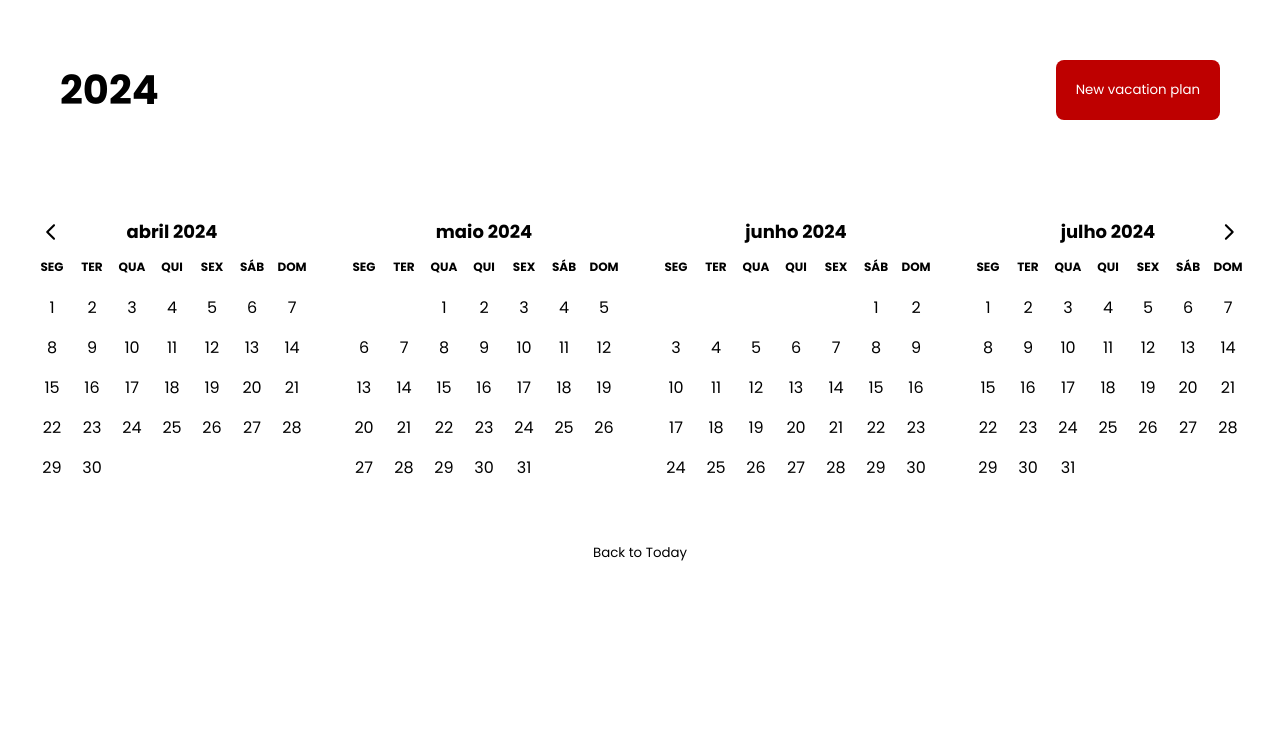
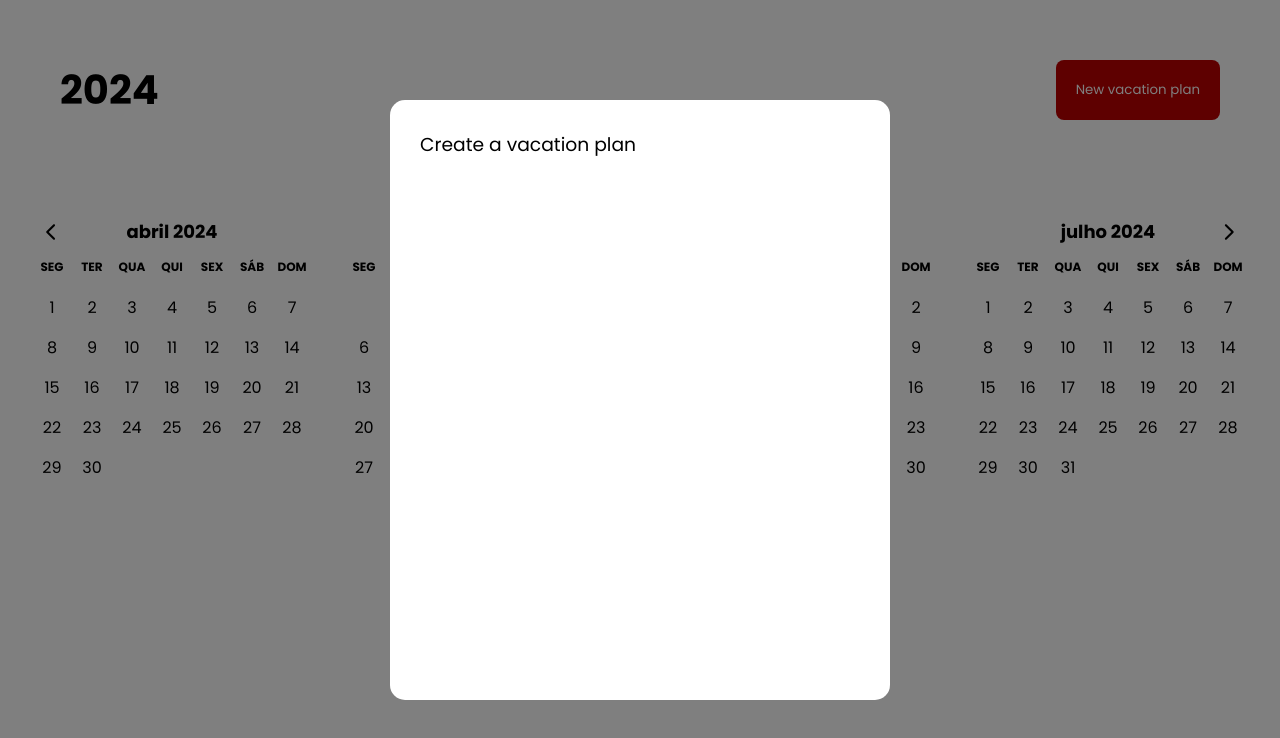
Before and after one commit to eduardouglas99/vacation-plan, a Next.js app: page / in a window 1280 px wide. Both pictures are taken after a click on the button "New vacation plan". Shown: the top 738 px of the page. Built offline with nearby package versions, Linux system fonts and the light colour scheme.

Commit message:
created modal and general context of feature and install react icons

```diff
--- a/package.json
+++ b/package.json
@@ -9,6 +9,7 @@
     "lint": "next lint"
   },
   "dependencies": {
+    "@react-icons/all-files": "^4.1.0",
     "date-fns": "^3.4.0",
     "next": "14.1.3",
     "react": "^18",
--- a/pages/_app.tsx
+++ b/pages/_app.tsx
@@ -1,14 +1,15 @@
+import { CalendarProvider } from "@/common/context";
 import { AppProps } from "next/app";
 import styled, { createGlobalStyle } from "styled-components";
 
 export default function App({ Component, pageProps}: AppProps) {
     return(
-            <>
+            <CalendarProvider>
                 <GlobalStyles />
                 <Container>
                     <Component {...pageProps} />
                 </Container>
-            </>
+            </CalendarProvider>
     )
 }
 
--- a/pages/index.tsx
+++ b/pages/index.tsx
@@ -1,11 +1,15 @@
+import CalendarContext from "@/common/context";
 import Calendar from "@/components/calendar";
 import Header from "@/components/header";
+import Modal from "@/components/modal";
+import { useContext } from "react";
 
 export default function Home() {
     return(
         <section>
             <Header />
             <Calendar />
+            <Modal />
         </section>
     )
 }
--- /dev/null
+++ b/src/common/context.tsx
@@ -0,0 +1,36 @@
+import { SetStateAction, createContext, useMemo, useState } from "react";
+
+type CalendarContextProps = {
+    isModalOpen: boolean,
+    setIsModalOpen: React.Dispatch<SetStateAction<boolean>>,
+    ModalCalendarToogle: () => void
+}
+
+type CalendarProps = {
+    children: React.ReactNode;
+}
+
+const CalendarContext = createContext({} as CalendarContextProps);
+CalendarContext.displayName = "Calendar";
+export default CalendarContext;
+
+export function CalendarProvider({children} : CalendarProps) {
+    const [isModalOpen, setIsModalOpen] = useState<boolean>(false);
+
+    const ModalCalendarToogle = () => {
+        setIsModalOpen(current => !current);
+        console.log(isModalOpen)
+    }
+
+    const value = useMemo(() => ({
+        isModalOpen, setIsModalOpen, ModalCalendarToogle
+    }), [
+        isModalOpen, setIsModalOpen, ModalCalendarToogle
+    ])
+
+    return(
+        <CalendarContext.Provider value={value}>
+            {children}
+        </CalendarContext.Provider>
+    )
+}
--- a/src/components/button.tsx
+++ b/src/components/button.tsx
@@ -1,8 +1,11 @@
+import CalendarContext from "@/common/context";
+import { useContext } from "react";
 import styled from "styled-components";
 
 export default function Button() {
+    const { ModalCalendarToogle } = useContext(CalendarContext);
     return (
-        <ButtonHome>New vacation plan</ButtonHome>
+        <ButtonHome onClick={ModalCalendarToogle}>New vacation plan</ButtonHome>
     )
 }
 
--- /dev/null
+++ b/src/components/modal.tsx
@@ -0,0 +1,52 @@
+import CalendarContext from "@/common/context";
+import { useContext } from "react";
+import styled from "styled-components";
+
+export default function Modal() {
+    const { isModalOpen } = useContext(CalendarContext);
+
+    if (!isModalOpen) {
+        return null;
+    }
+
+    return(
+        <ModalOverlay>
+            <ModalWrapper>
+                <ModalHome>
+                    <ModalTitle>Create a vacation plan</ModalTitle>
+                </ModalHome>
+            </ModalWrapper>
+        </ModalOverlay>
+    )
+}
+
+const ModalOverlay = styled.div`
+    position: absolute;
+    top: 0;
+    left: 0;
+    width: 100%;
+    height: 100%;
+    display: flex;
+    justify-content: center;
+    align-items: center;
+    background-color: rgba(0, 0, 0, 0.5);
+    z-index: 99999999;
+`
+
+const ModalWrapper = styled.div`
+    width: 500px;
+    height: 600px;
+`
+
+const ModalHome = styled.div`
+    background: white;
+    height:100%;
+    width:100%;
+    border-radius: 15px;
+    padding: 30px;
+`
+
+const ModalTitle = styled.h3`
+    /* margin: 20px 0; */
+    font-weight: 400;
+`
```
Also changed, not shown: 2 other files (tests, documents, lock files or other folders).
